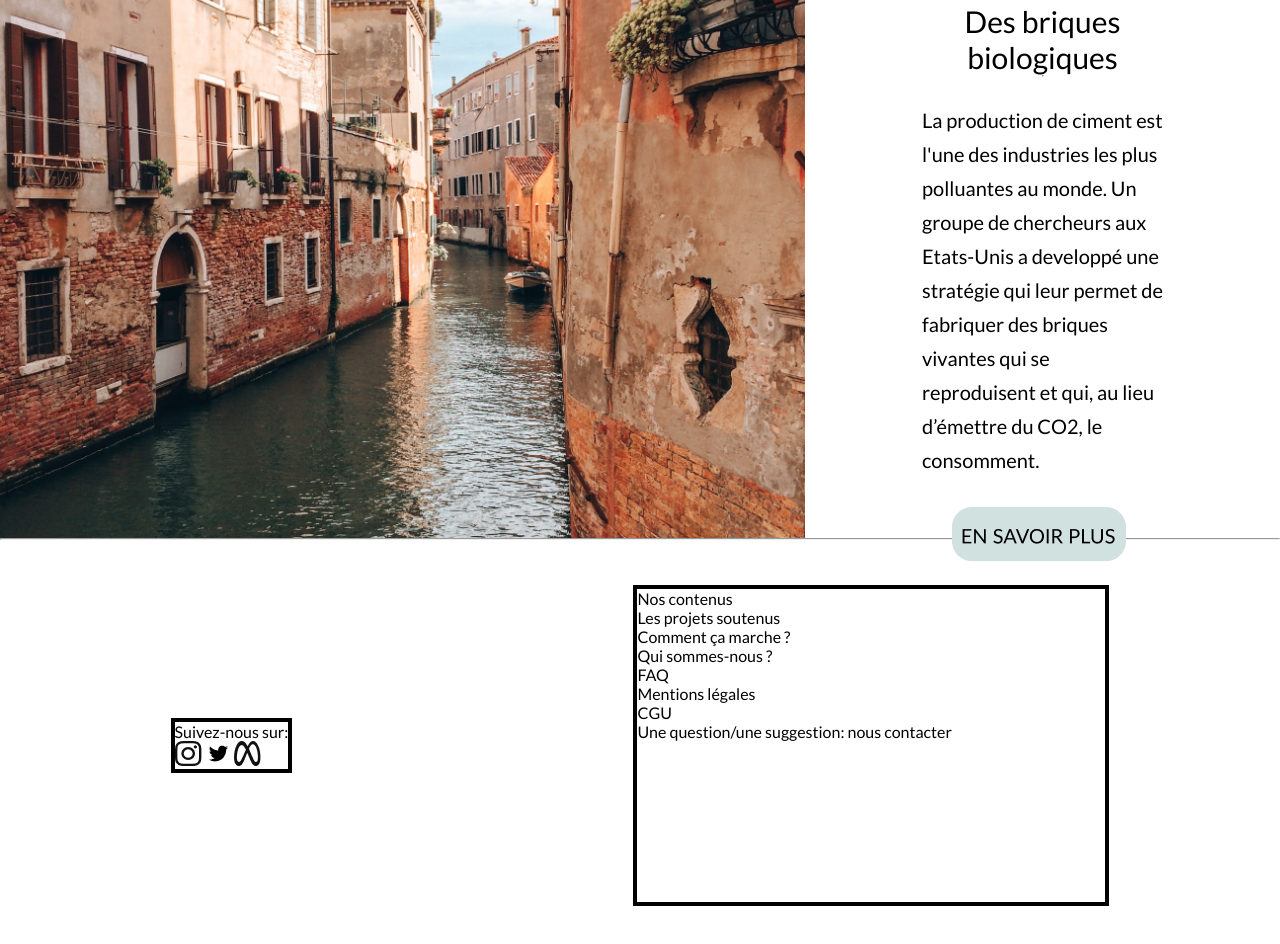
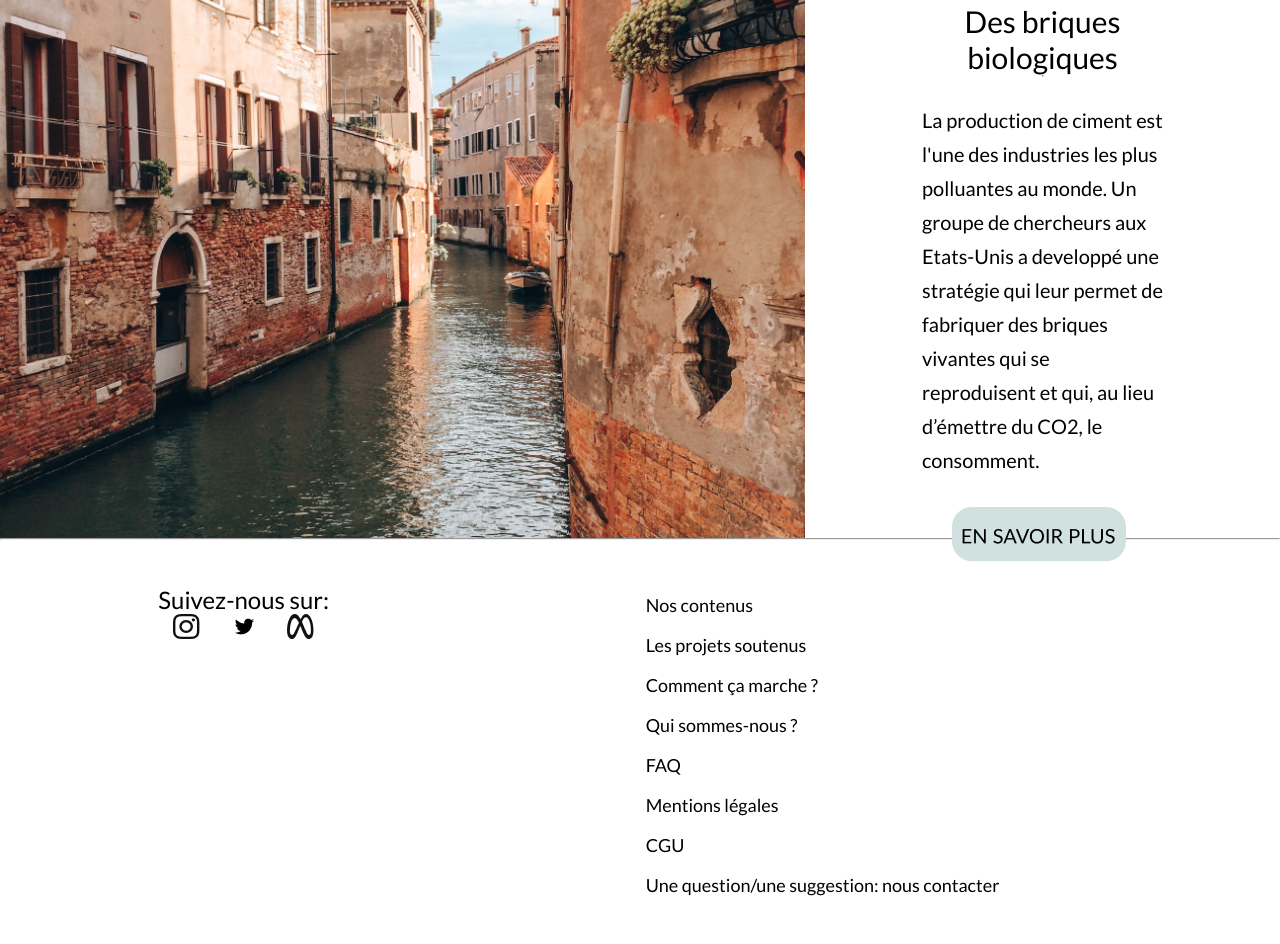
Before and after one commit to melina0007/melina0007.github.io, a plain HTML site: page index.html in a window 1280 px wide. Shown: the part 2106-3050 px from the top of the page. Drawn offline with Linux system fonts and the light colour scheme.

Commit message:
ajoutFinal

```diff
--- a/index.html
+++ b/index.html
@@ -77,9 +77,11 @@
 <footer>
     <div id="suivezNous">
         <p class="suivre">Suivez-nous sur:</p>
+            <div class="icone2">
                 <a href="#"><img src="images/instagram.png" alt="instagram"></a>
                 <a href="#"><img src="images/twiter.png" alt="Twitter"></a>
                 <a href="#"><img src="images/meta.png" alt="Meta"></a>
+        </div>
     </div>
 
         <div id="textf">
@@ -94,9 +96,5 @@
         </div>
     </footer>
 
-
-
-
-
 </body>
 </html>
--- a/style.css
+++ b/style.css
@@ -189,22 +189,39 @@ footer{
     display: flex;
     flex-direction: row;
     justify-content: space-around;
-    align-items: center;
+    align-items: flex-start;
+    padding-top: 45px;
 }
 
-#suivezNous{
-    border: solid 4px black;
+#suivezNous {
+    display: flex;
+    flex-direction: column;
+    justify-content: space-between;
+}
 
+.suivre{
+    font-size: 24px;
+    font-weight: 500;
+}
+
+.icone2{
+    display: flex;
+    flex-direction: row;
+    justify-content: space-around;
+    align-items: center;
+    padding-bottom: 40px;
 
 }
+
 
 #textf{
     width: 476px;
     height: 321px;
-    border: solid 4px black;
-    padding-right: 20px;
+
 }
 
-#textf a{
-
+#textf p{
+    line-height: 40px;
+    font-size: 18px;
+    font-weight: 500;
 }
```
Lines whose indentation alone changed are shown as unchanged.
